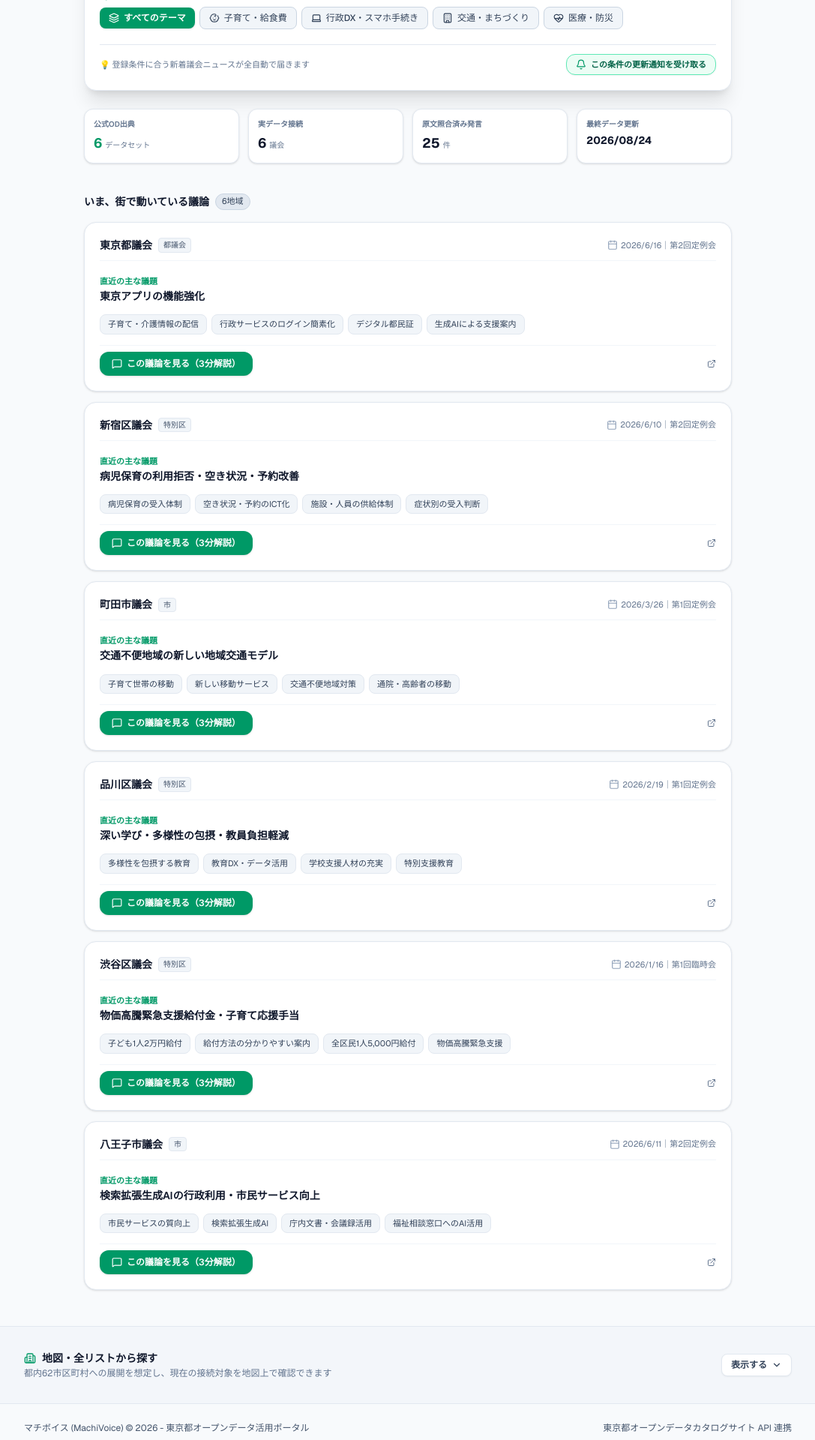
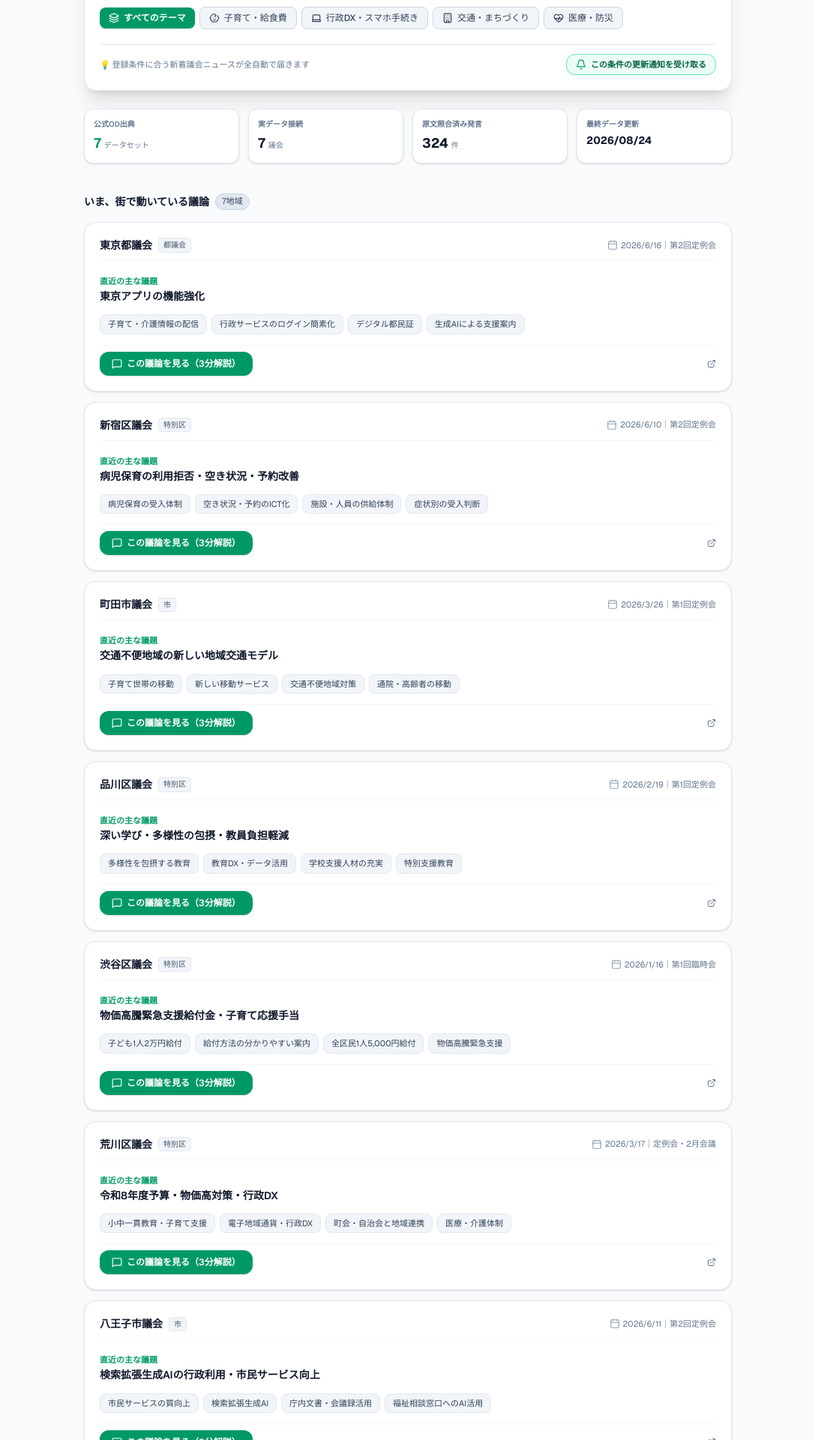
Before and after one commit to akira09181/GijiRaku-frontend, a Next.js app: page / in a window 1280 px wide. Shown: the part 377-2297 px from the top of the page at 75% size, without its empty margins (96-1183 px from the left). Built offline with nearby package versions, Linux system fonts and the light colour scheme; no server answers.

Commit message:
feat: add Arakawa assembly

```diff
--- a/app/components/LineChatModal.tsx
+++ b/app/components/LineChatModal.tsx
@@ -175,6 +175,7 @@ const VERIFIED_ASSEMBLY_IDS = new Set([
   'machida-city',
   'shinagawa-ward',
   'shibuya-ward',
+  'arakawa-ward',
   'hachioji-city',
 ]);
 
--- a/app/page.tsx
+++ b/app/page.tsx
@@ -135,6 +135,27 @@ const TOKYO_ASSEMBLIES: readonly Assembly[] = [
     lastUpdatedDate: '2026/08/24',
   },
   {
+    id: 'arakawa-ward',
+    name: '荒川区議会',
+    type: 'ward',
+    lat: 35.7361,
+    lng: 139.7833,
+    membersCount: 32,
+    mayorName: '滝口 学',
+    openDataStatus: 'ready',
+    totalMinutesCount: 5,
+    hotTopic: '令和8年度予算・物価高対策・行政DX',
+    mainIssues: [
+      { theme: 'child', label: '小中一貫教育・子育て支援', count: 1 },
+      { theme: 'dx', label: '電子地域通貨・行政DX', count: 1 },
+      { theme: 'redevelop', label: '町会・自治会と地域連携', count: 1 },
+      { theme: 'medical', label: '医療・介護体制', count: 1 },
+    ],
+    sourceUrl: 'https://ssp.kaigiroku.net/tenant/arakawa/SpMinuteView.html?council_id=685&schedule_id=2',
+    lastMeetingDate: '2026/3/17｜定例会・2月会議',
+    lastUpdatedDate: '2026/08/24',
+  },
+  {
     id: 'hachioji-city',
     name: '八王子市議会',
     type: 'city',
@@ -189,9 +210,9 @@ export default function Home() {
   const [mobileView, setMobileView] = useState<'map' | 'list'>('map');
   const [notifyToast, setNotifyToast] = useState<string | null>(null);
   const [officialStats, setOfficialStats] = useState({
-    openDataSourceCount: 6,
-    assemblyCount: 6,
-    statementCount: 25,
+    openDataSourceCount: 7,
+    assemblyCount: 7,
+    statementCount: 324,
     updatedAt: '2026/08/24',
   });
 
```
